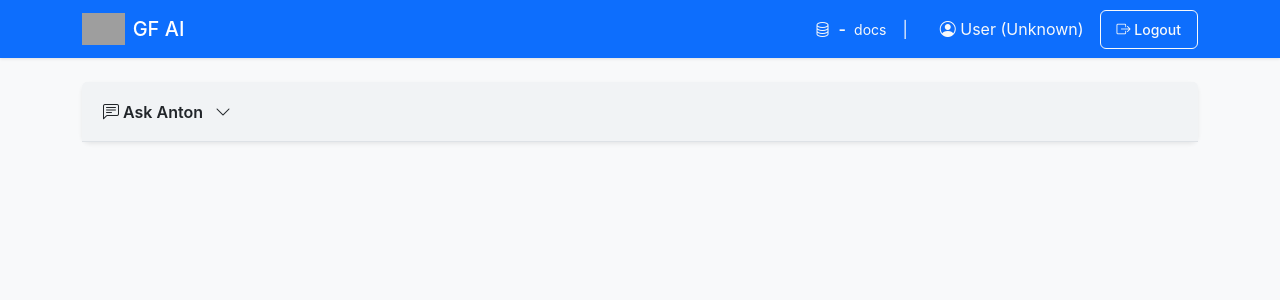
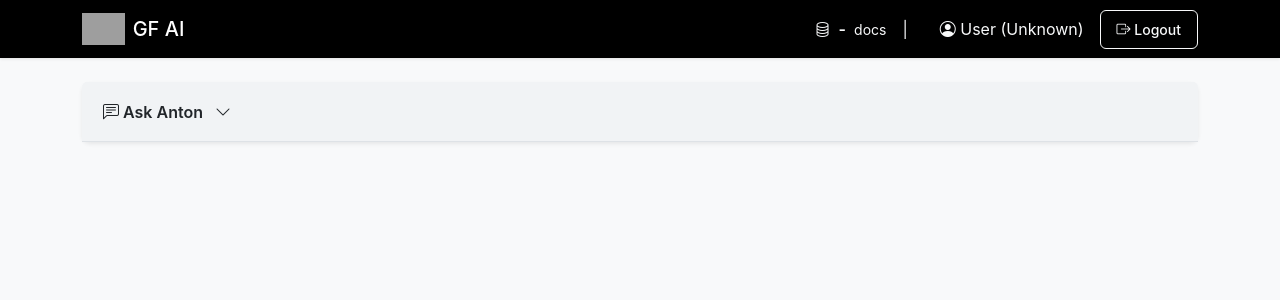
Before and after one commit to evonow/twilio-chatbot, a Flask app: template templates/index.html in a window 1280 px wide. Shown: the top 300 px of the page. Run offline with Flask 3, Linux system fonts and the light colour scheme; the template is opened without the code that fills it, so the values that code supplies are empty; parts of the project's set-up code (start-up, migrations or seed data) failed here and were passed over; grey boxes are pictures that could not be loaded.

Commit message:
Fix header width and change color to black
- Changed navbar background from blue to black
- Added explicit container max-width to match content sections
- Ensures header width matches all other sections
- Cleaner, more consistent layout

```diff
--- a/static/css/style.css
+++ b/static/css/style.css
@@ -267,6 +267,12 @@ body {
 /* Navbar styling */
 .navbar {
     box-shadow: var(--shadow);
+    background-color: #000 !important;
+}
+
+.navbar .container {
+    max-width: 1140px; /* Match Bootstrap container max-width */
+    margin: 0 auto;
 }
 
 /* Table styling */
--- a/templates/index.html
+++ b/templates/index.html
@@ -9,7 +9,7 @@
     <link rel="stylesheet" href="{{ url_for('static', filename='css/style.css') }}">
 </head>
 <body>
-    <nav class="navbar navbar-dark bg-primary">
+    <nav class="navbar navbar-dark" style="background-color: #000;">
         <div class="container">
             <span class="navbar-brand mb-0 h1 d-flex align-items-center gap-2">
                 <img src="https://groupfund.us/logo.png" alt="GroupFund" style="height: 32px; width: auto;" onerror="this.style.display='none'; this.nextElementSibling.style.display='inline';">
```
